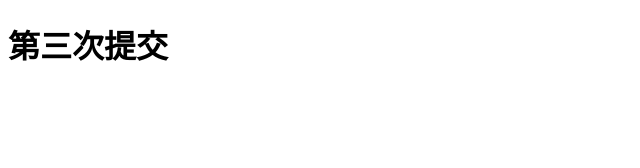
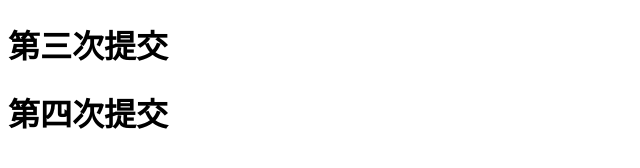
Before and after one commit to Meatchell/git_demo, a plain HTML site: page index.html in a window 1280 px wide. Shown: the whole page, without its empty margins (0-640 px from the left). Drawn offline with Linux system fonts and the light colour scheme.

Commit message:
第四次提交, 修改readme、index.html

```diff
--- a/index.html
+++ b/index.html
@@ -6,5 +6,6 @@
 </head>
 <body>
 <h1>第三次提交</h1>
+<h1>第四次提交</h1>
 </body>
 </html>
```
Also changed, not shown: 1 other file.
